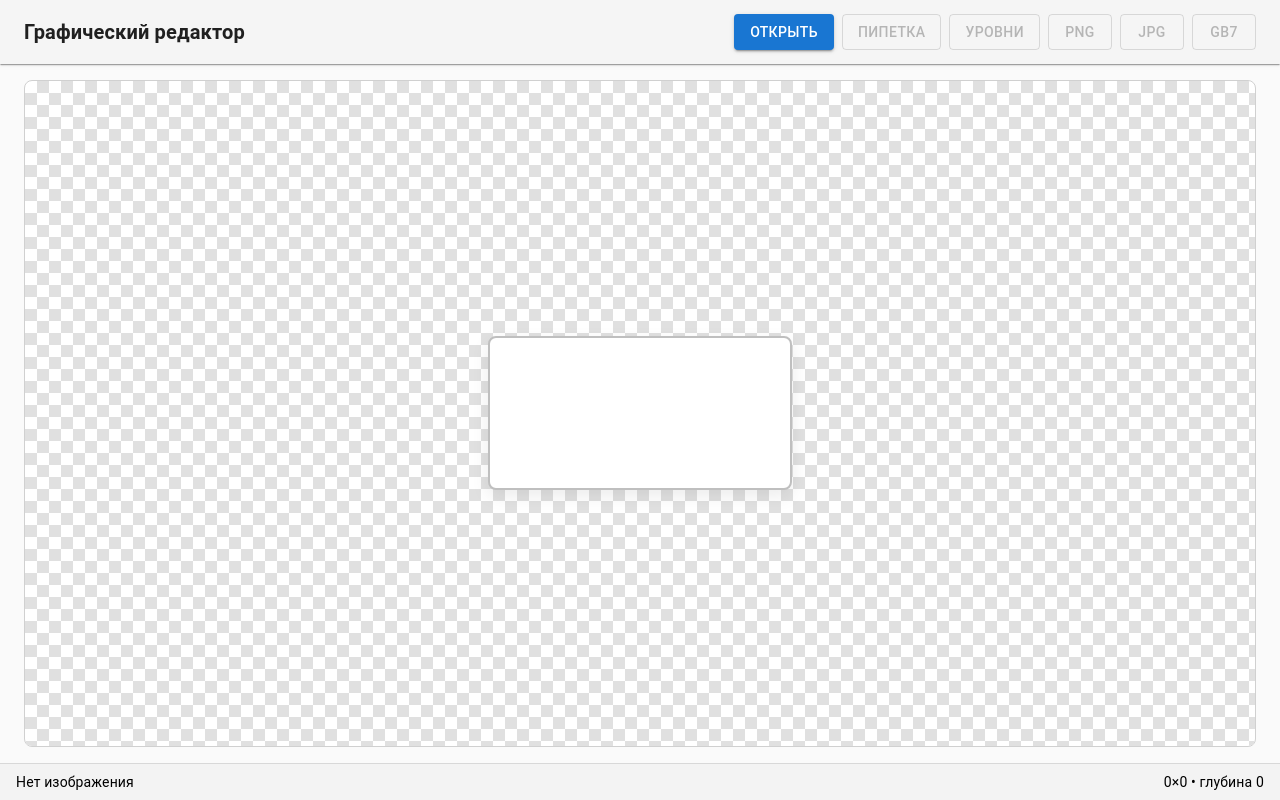
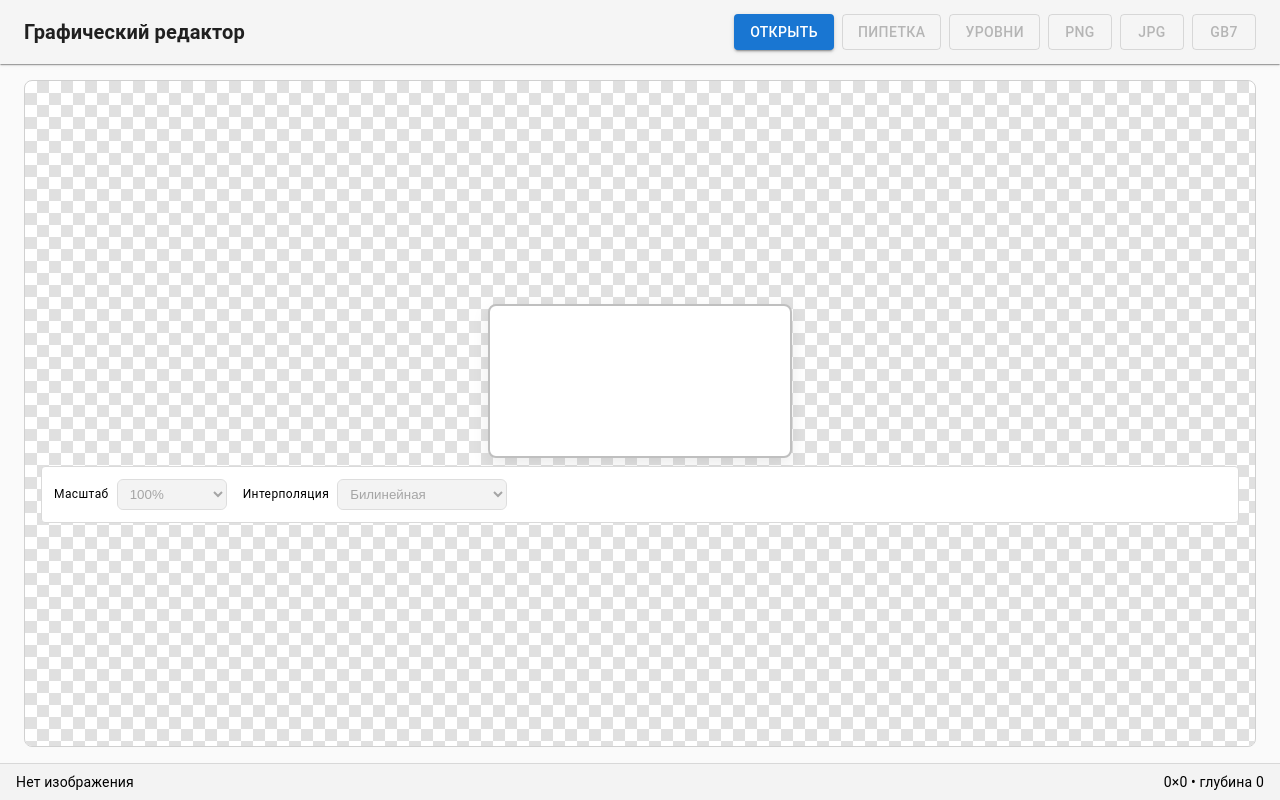
Before and after one commit to FrontendCourseMP/photoshop-katyaokioki, a React (Vite) app: page / in a window 1280 px wide. Built offline with nearby package versions, Linux system fonts and the light colour scheme.

Commit message:
lab4: add interpolation strategies and scale controls

```diff
--- a/src/App.tsx
+++ b/src/App.tsx
@@ -13,6 +13,7 @@ import { rgbToLab } from './core/color';
 import { decodeGb7, encodeGb7 } from './core/gb7';
 import { imageBitmapToImageData, getDepthFromImageData } from './core/image';
 import { applyLevelsToImageData, createDefaultLevels, normalizeLevelConfig, type LevelsChannel, type LevelsSettings } from './core/levels';
+import { INTERPOLATION_MODES, resizeImageData, type InterpolationMode } from './core/interpolation';
 import { useImageStore } from './store/imageStore';
 
 async function loadImageFile(file: File): Promise<ImageData> {
@@ -49,6 +50,8 @@ export default function App() {
   const [levelsSettings, setLevelsSettings] = useState<LevelsSettings>(createDefaultLevels());
   const [levelsPreviewEnabled, setLevelsPreviewEnabled] = useState(true);
   const [histogramMode, setHistogramMode] = useState<'linear' | 'log'>('linear');
+  const [scalePercent, setScalePercent] = useState(100);
+  const [resizeMode, setResizeMode] = useState<InterpolationMode>('bilinear');
 
   const getMaxLevelValue = () => (current?.depth === 1 ? 127 : 255);
 
@@ -83,6 +86,7 @@ export default function App() {
 
     setChannelSelection(getDefaultChannelSelection(current.imageData));
     setLevelsSettings(createDefaultLevels(getMaxLevelValue()));
+    setScalePercent(100);
   }, [current]);
 
   useEffect(() => {
@@ -165,6 +169,24 @@ export default function App() {
 
       return next;
     });
+  };
+
+  const handleScaleChange = (percent: number) => {
+    if (!current) {
+      return;
+    }
+
+    const nextPercent = Math.max(12, Math.min(300, Number(percent) || 100));
+    const targetWidth = Math.max(1, Math.round(current.imageData.width * (nextPercent / 100)));
+    const targetHeight = Math.max(1, Math.round(current.imageData.height * (nextPercent / 100)));
+    const scaledImage = resizeImageData(current.imageData, targetWidth, targetHeight, resizeMode);
+
+    setCurrent({
+      ...current,
+      imageData: scaledImage
+    });
+    setScalePercent(nextPercent);
+    setStatusText(`Масштаб: ${nextPercent}% • ${targetWidth}×${targetHeight}`);
   };
 
   const handleCanvasClick = (event: React.MouseEvent<HTMLCanvasElement>) => {
@@ -362,6 +384,36 @@ export default function App() {
           >
             <canvas ref={canvasRef} className="main-canvas" onClick={handleCanvasClick} style={{ cursor: activeTool === 'eyedropper' ? 'crosshair' : 'default' }} />
 
+            <Box sx={{ alignSelf: 'stretch', background: '#fff', border: '1px solid #dadada', borderRadius: 1, p: 1.5, display: 'flex', gap: 2, flexWrap: 'wrap', alignItems: 'center' }}>
+              <Box component="label" sx={{ display: 'flex', alignItems: 'center', gap: 1 }}>
+                <Typography variant="caption">Масштаб</Typography>
+                <select
+                  value={scalePercent}
+                  onChange={(event) => handleScaleChange(Number(event.target.value))}
+                  disabled={!current}
+                  style={{ minWidth: 110, padding: '6px 8px', borderRadius: 6, border: '1px solid #d0d0d0' }}
+                >
+                  {[12, 25, 50, 75, 100, 125, 150, 200, 300].map((value) => (
+                    <option key={value} value={value}>{value}%</option>
+                  ))}
+                </select>
+              </Box>
+
+              <Box component="label" sx={{ display: 'flex', alignItems: 'center', gap: 1 }}>
+                <Typography variant="caption">Интерполяция</Typography>
+                <select
+                  value={resizeMode}
+                  onChange={(event) => setResizeMode(event.target.value as InterpolationMode)}
+                  disabled={!current}
+                  style={{ minWidth: 170, padding: '6px 8px', borderRadius: 6, border: '1px solid #d0d0d0' }}
+                >
+                  {INTERPOLATION_MODES.map((mode) => (
+                    <option key={mode} value={mode}>{mode === 'nearest' ? 'Ближайший сосед' : 'Билинейная'}</option>
+                  ))}
+                </select>
+              </Box>
+            </Box>
+
             {pickerInfo && (
               <Box sx={{ alignSelf: 'stretch', background: '#fff', border: '1px solid #dadada', borderRadius: 1, p: 1.5 }}>
                 <Typography variant="body2" sx={{ fontWeight: 700, mb: 0.5 }}>Пипетка</Typography>
--- /dev/null
+++ b/src/core/interpolation.ts
@@ -0,0 +1,106 @@
+export const INTERPOLATION_MODES = ['nearest', 'bilinear'] as const;
+export type InterpolationMode = (typeof INTERPOLATION_MODES)[number];
+
+export type ResizeStrategy = {
+  name: string;
+  apply: (source: ImageData, targetWidth: number, targetHeight: number) => ImageData;
+};
+
+const clamp = (value: number, min: number, max: number) => Math.min(Math.max(value, min), max);
+
+const nearestNeighborStrategy: ResizeStrategy = {
+  name: 'Ближайший сосед',
+  apply: (source, targetWidth, targetHeight) => {
+    const output = new Uint8ClampedArray(targetWidth * targetHeight * 4);
+    const xScale = source.width / targetWidth;
+    const yScale = source.height / targetHeight;
+
+    for (let y = 0; y < targetHeight; y += 1) {
+      const srcY = clamp(Math.floor(y * yScale), 0, source.height - 1);
+
+      for (let x = 0; x < targetWidth; x += 1) {
+        const srcX = clamp(Math.floor(x * xScale), 0, source.width - 1);
+        const srcIndex = (srcY * source.width + srcX) * 4;
+        const targetIndex = (y * targetWidth + x) * 4;
+
+        output[targetIndex] = source.data[srcIndex];
+        output[targetIndex + 1] = source.data[srcIndex + 1];
+        output[targetIndex + 2] = source.data[srcIndex + 2];
+        output[targetIndex + 3] = source.data[srcIndex + 3];
+      }
+    }
+
+    return new ImageData(output, targetWidth, targetHeight);
+  }
+};
+
+const bilinearStrategy: ResizeStrategy = {
+  name: 'Билинейная интерполяция',
+  apply: (source, targetWidth, targetHeight) => {
+    const output = new Uint8ClampedArray(targetWidth * targetHeight * 4);
+
+    for (let y = 0; y < targetHeight; y += 1) {
+      const scaleY = source.height / targetHeight;
+      const srcY = (y + 0.5) * scaleY - 0.5;
+      const y0 = clamp(Math.floor(srcY), 0, source.height - 1);
+      const y1 = clamp(Math.ceil(srcY), 0, source.height - 1);
+      const yRatio = srcY - y0;
+
+      for (let x = 0; x < targetWidth; x += 1) {
+        const scaleX = source.width / targetWidth;
+        const srcX = (x + 0.5) * scaleX - 0.5;
+        const x0 = clamp(Math.floor(srcX), 0, source.width - 1);
+        const x1 = clamp(Math.ceil(srcX), 0, source.width - 1);
+        const xRatio = srcX - x0;
+
+        const i00 = (y0 * source.width + x0) * 4;
+        const i10 = (y0 * source.width + x1) * 4;
+        const i01 = (y1 * source.width + x0) * 4;
+        const i11 = (y1 * source.width + x1) * 4;
+        const targetIndex = (y * targetWidth + x) * 4;
+
+        for (let channel = 0; channel < 4; channel += 1) {
+          const topLeft = source.data[i00 + channel];
+          const topRight = source.data[i10 + channel];
+          const bottomLeft = source.data[i01 + channel];
+          const bottomRight = source.data[i11 + channel];
+
+          const top = topLeft + (topRight - topLeft) * xRatio;
+          const bottom = bottomLeft + (bottomRight - bottomLeft) * xRatio;
+          const interpolated = top + (bottom - top) * yRatio;
+
+          output[targetIndex + channel] = clamp(Math.round(interpolated), 0, 255);
+        }
+      }
+    }
+
+    return new ImageData(output, targetWidth, targetHeight);
+  }
+};
+
+export const interpolationStrategies: Record<InterpolationMode, ResizeStrategy> = {
+  nearest: nearestNeighborStrategy,
+  bilinear: bilinearStrategy
+};
+
+export function getInterpolationStrategy(mode: InterpolationMode): ResizeStrategy {
+  return interpolationStrategies[mode] ?? bilinearStrategy;
+}
+
+export function resizeImageData(
+  imageData: ImageData,
+  targetWidth: number,
+  targetHeight: number,
+  mode: InterpolationMode = 'bilinear'
+): ImageData {
+  if (targetWidth <= 0 || targetHeight <= 0) {
+    throw new Error('Размеры масштабирования должны быть положительными.');
+  }
+
+  if (targetWidth === imageData.width && targetHeight === imageData.height) {
+    const copy = new Uint8ClampedArray(imageData.data);
+    return new ImageData(copy, imageData.width, imageData.height);
+  }
+
+  return getInterpolationStrategy(mode).apply(imageData, targetWidth, targetHeight);
+}
```
